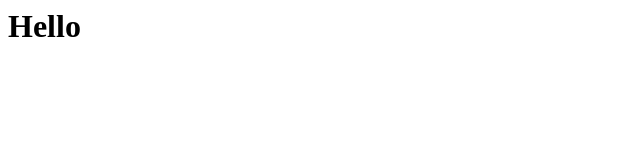
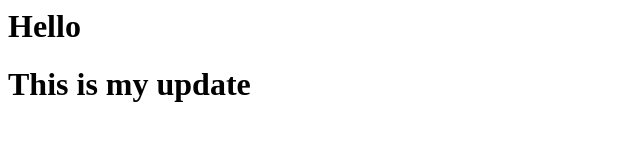
Before and after one commit to dev-lx/helloworld, a plain HTML site: page index.html in a window 1280 px wide. Shown: the whole page, without its empty margins (0-640 px from the left). Drawn offline with Linux system fonts and the light colour scheme.

Commit message:
index.html

```diff
--- a/index.html
+++ b/index.html
@@ -1 +1,2 @@
 <h1> Hello </h1>
+<h1> This is my update </h1>
```
